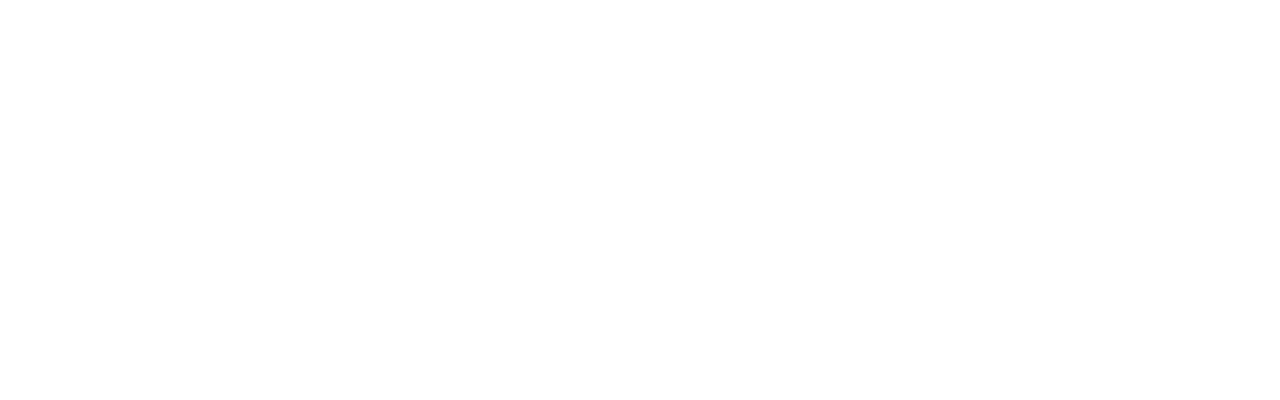
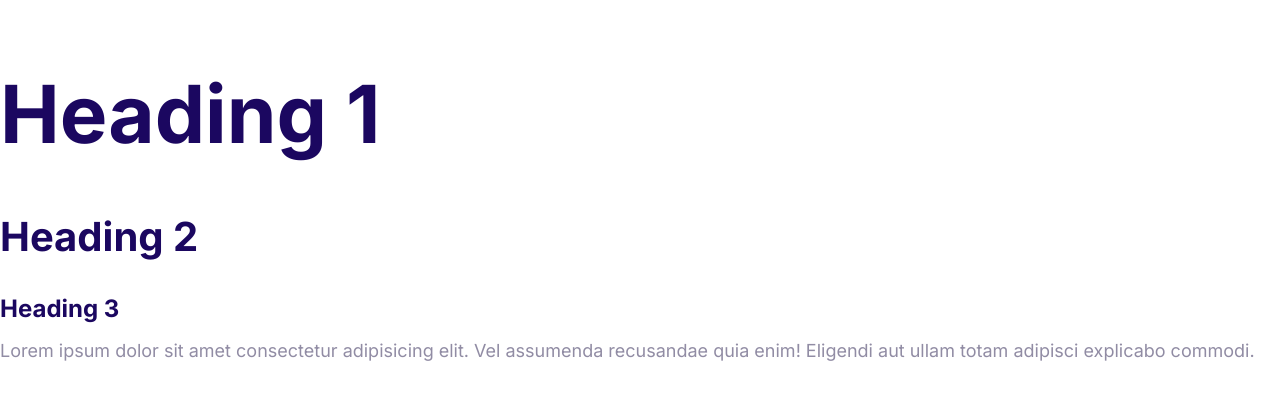
Before and after one commit to Yomna-Anwer/CSS-Practice, a plain HTML site: page CSS Practice/WebPage/index.html in a window 1280 px wide. Drawn offline with Linux system fonts and the light colour scheme.

Commit message:
WebPage(2.Define the styles for the fonts )

```diff
--- a/CSS Practice/WebPage/index.html
+++ b/CSS Practice/WebPage/index.html
@@ -3,11 +3,21 @@
 <head>
     <meta charset="UTF-8">
     <meta name="viewport" content="width=device-width, initial-scale=1.0">
+    <link rel="preconnect" href="https://fonts.gstatic.com">
+
+    <link href="https://fonts.googleapis.com/css2?family=Inter:wght@400;700&display=swap"
+          rel="stylesheet">
     <link rel="stylesheet" href="/css/normalize.css">
     <link rel="stylesheet" href="styles.css">
+
     <title>Document</title>
 </head>
 <body>
-
+    <h1>Heading 1</h1>
+    <h2>Heading 2</h2>
+    <h3>Heading 3</h3>
+    <p>Lorem ipsum dolor sit amet consectetur adipisicing elit.
+        Vel assumenda recusandae quia enim! Eligendi aut ullam
+        totam adipisci explicabo commodi.</p>
 </body>
 </html>
--- a/CSS Practice/WebPage/styles.css
+++ b/CSS Practice/WebPage/styles.css
@@ -5,3 +5,54 @@
   --color-headings: #1b0760;
   --color-body: #918ca4;
 }
+
+html {
+  font-size: 62.5%;
+}
+
+body {
+  font-family: Inter, Arial, Helvetica, sans-serif;
+  font-size: 2.4rem;
+  line-height: 1.5;
+  color: var(--color-body);
+}
+
+h1,
+h2,
+h3 {
+  color: var(--color-headings);
+  margin-bottom: 1rem;
+}
+
+h1 {
+  font-size: 7rem;
+}
+
+h2 {
+  font-size: 4rem;
+}
+
+h3 {
+  font-size: 3rem;
+}
+
+p {
+  margin-top: 0;
+}
+
+@media screen and (min-width: 1024px) {
+  body {
+    font-size: 1.8rem;
+  }
+  h1 {
+    font-size: 8rem;
+  }
+
+  h2 {
+    font-size: 4rem;
+  }
+
+  h3 {
+    font-size: 2.4rem;
+  }
+}
```
